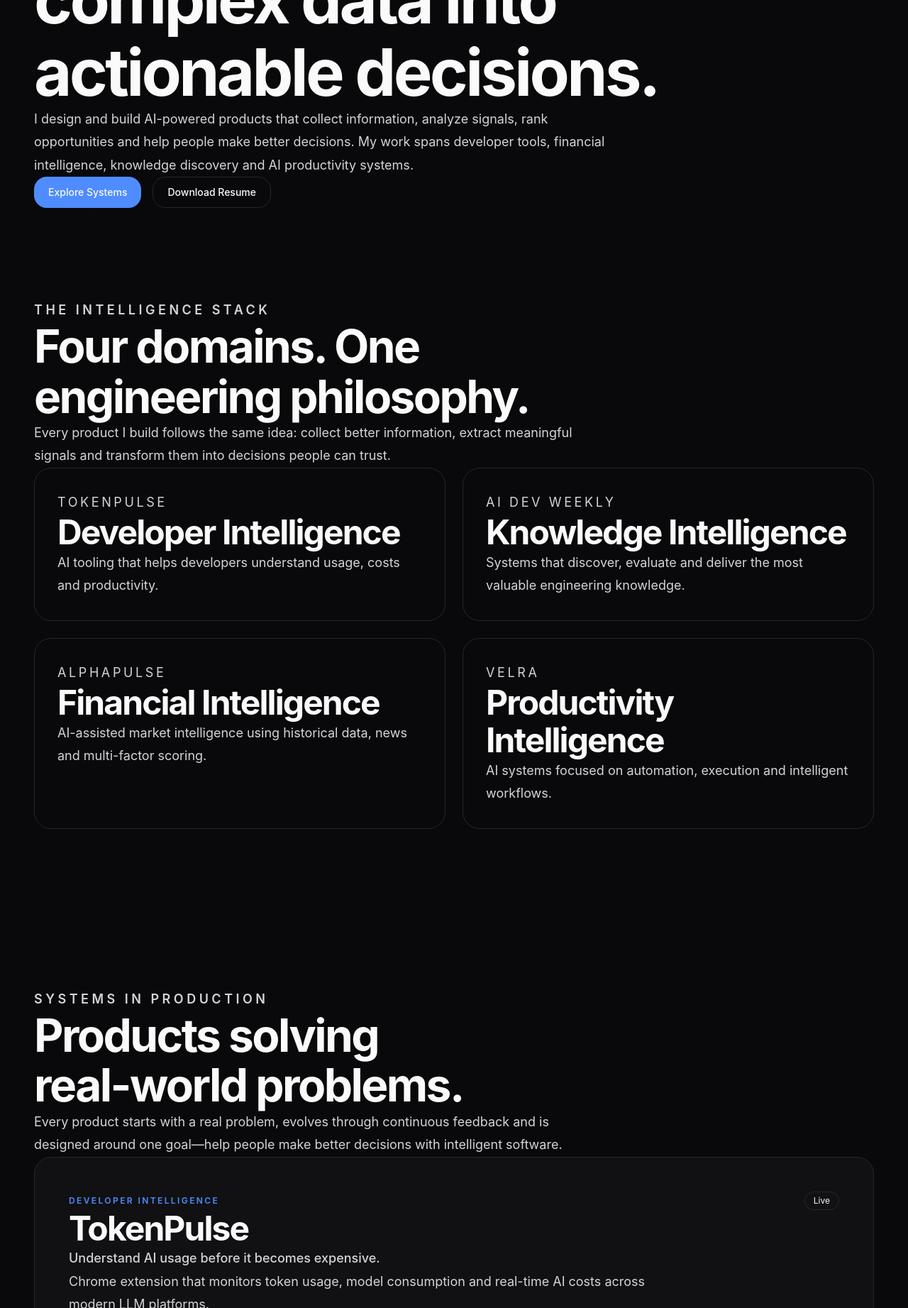
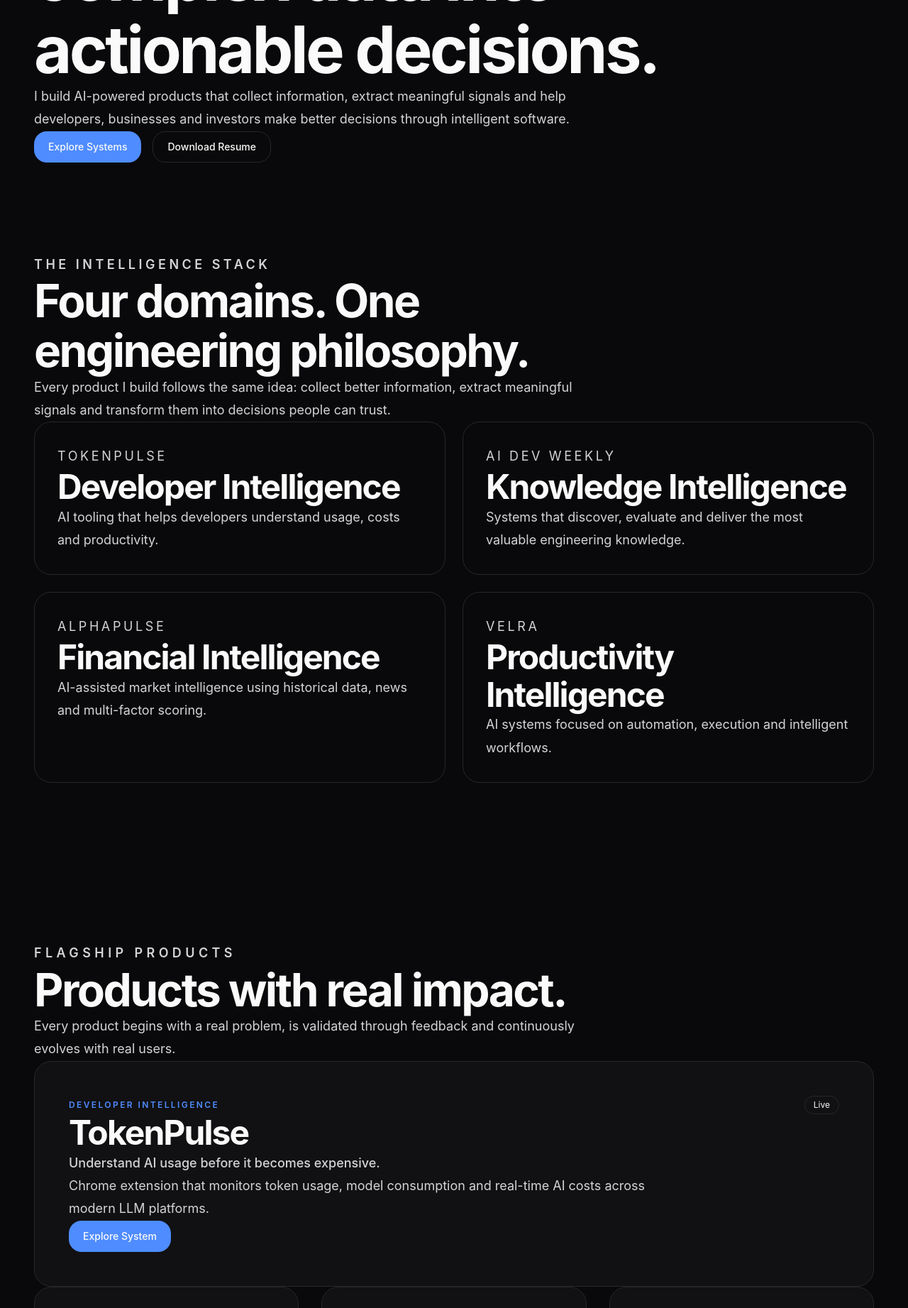
Before and after one commit to anu-ship-it/devportfolio, an Astro site: page / in a window 1280 px wide. Shown: the part 500-2343 px from the top of the page at 71% size. Built offline with nearby package versions, Linux system fonts and the light colour scheme; Astro itself is replaced by a stand-in of ours.

Commit message:
Updated the main section of website

```diff
--- a/src/components/sections/Hero.astro
+++ b/src/components/sections/Hero.astro
@@ -1,11 +1,9 @@
 ---
-import Container from "../ui/Container.astro";
+import Section from "../ui/Section.astro";
 import Button from "../ui/Button.astro";
 ---
 
-<section class="relative overflow-hidden py-24 md:py-32">
-
-  <Container>
+<Section class="pt-16 lg:pt-24">
 
     <div class="max-w-5xl">
 
@@ -15,42 +13,35 @@
             AI Systems Engineer
         </span>
 
-      <h1 class="mt-8 max-w-5xl text-5xl font-bold leading-[1.05] tracking-tight md:text-7xl">
-
+        <h1
+            class="mt-8 max-w-5xl text-5xl font-bold leading-[1.05] tracking-tight md:text-6xl lg:text-7xl"
+        >
             Building intelligent systems that transform complex data into actionable decisions.
-
         </h1>
 
-      <p class="mt-8 max-w-3xl text-xl leading-9 text-[var(--foreground-secondary)]">
-
-        I design and build AI-powered products that collect information,
-        analyze signals, rank opportunities and help people make better
-        decisions. My work spans developer tools, financial intelligence,
-        knowledge discovery and AI productivity systems.
-
+        <p
+            class="mt-8 max-w-2xl text-lg leading-8 text-[var(--foreground-secondary)]"
+        >
+            I build AI-powered products that collect information, extract meaningful
+            signals and help developers, businesses and investors make better
+            decisions through intelligent software.
         </p>
 
         <div class="mt-12 flex flex-wrap gap-4">
 
             <Button href="/systems">
-
                 Explore Systems
-
             </Button>
 
             <Button
                 href="/resume.pdf"
                 variant="secondary"
             >
-
                 Download Resume
-
             </Button>
 
         </div>
 
     </div>
 
-  </Container>
-
-</section>
+</Section>
--- a/src/components/sections/SystemsInProduction.astro
+++ b/src/components/sections/SystemsInProduction.astro
@@ -1,5 +1,6 @@
 ---
-import Container from "../ui/Container.astro";
+import Section from "../ui/Section.astro";
+import Heading from "../ui/Heading.astro";
 import ProductCard from "../ui/ProductCard.astro";
 import { products } from "../../data/products";
 
@@ -8,38 +9,18 @@
 const others = products.filter(product => !product.featured);
 ---
 
-<section class="py-32">
+<Section>
 
-  <Container>
-
-    <div class="max-w-3xl">
-
-      <p
-        class="text-sm font-semibold uppercase tracking-[0.25em] text-[var(--primary)]"
-      >
-        SYSTEMS IN PRODUCTION
-      </p>
-
-      <h2
-        class="mt-5 text-5xl font-bold tracking-tight"
-      >
-        Products solving real-world problems.
-      </h2>
-
-      <p
-        class="mt-6 text-lg leading-8 text-[var(--foreground-secondary)]"
-      >
-        Every product starts with a real problem, evolves through continuous
-        feedback and is designed around one goal—help people make better
-        decisions with intelligent software.
-      </p>
-
-    </div>
+    <Heading
+        eyebrow="FLAGSHIP PRODUCTS"
+        title="Products with real impact."
+        description="Every product begins with a real problem, is validated through feedback and continuously evolves with real users."
+    />
 
     {
         featured && (
 
-        <div class="mt-20">
+            <div class="mt-16">
 
                 <ProductCard
                     category={featured.category}
@@ -75,6 +56,4 @@
 
     </div>
 
-  </Container>
-
-</section>
+</Section>
```
Lines whose indentation alone changed are shown as unchanged.
